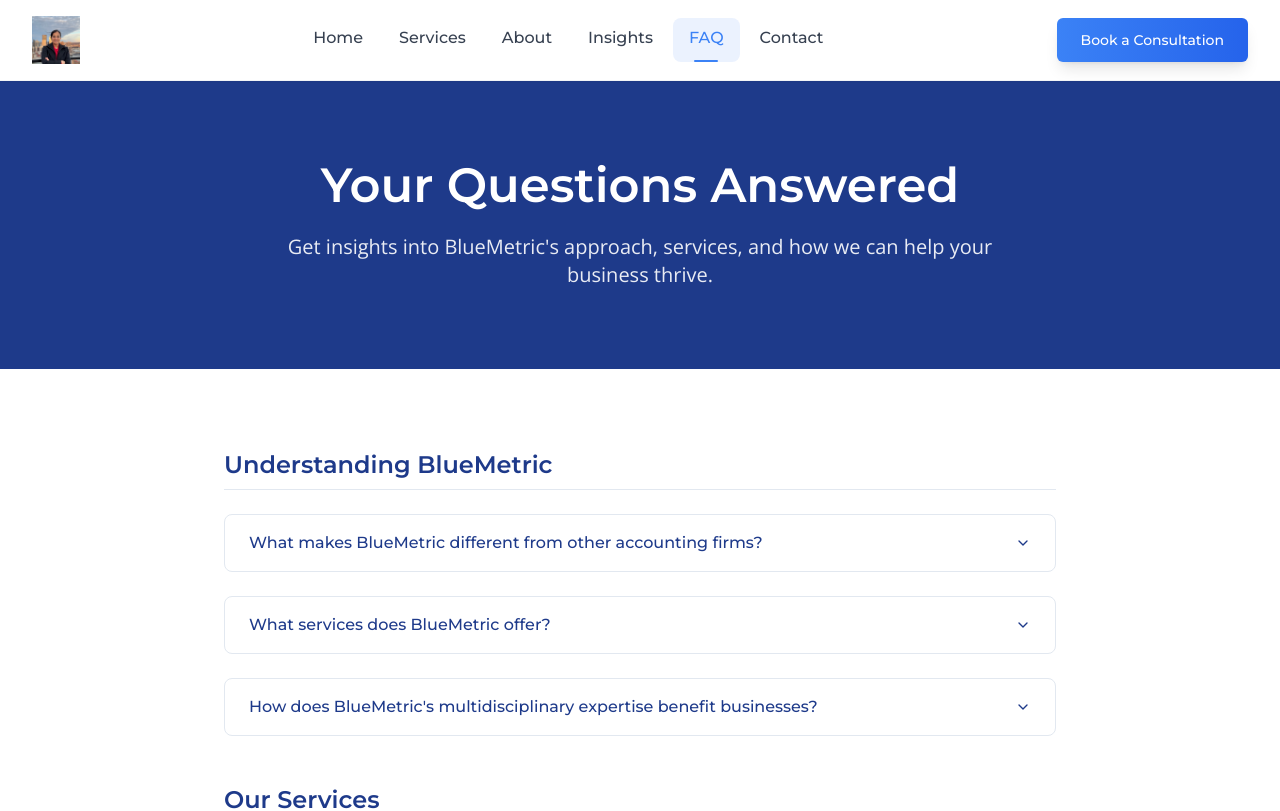
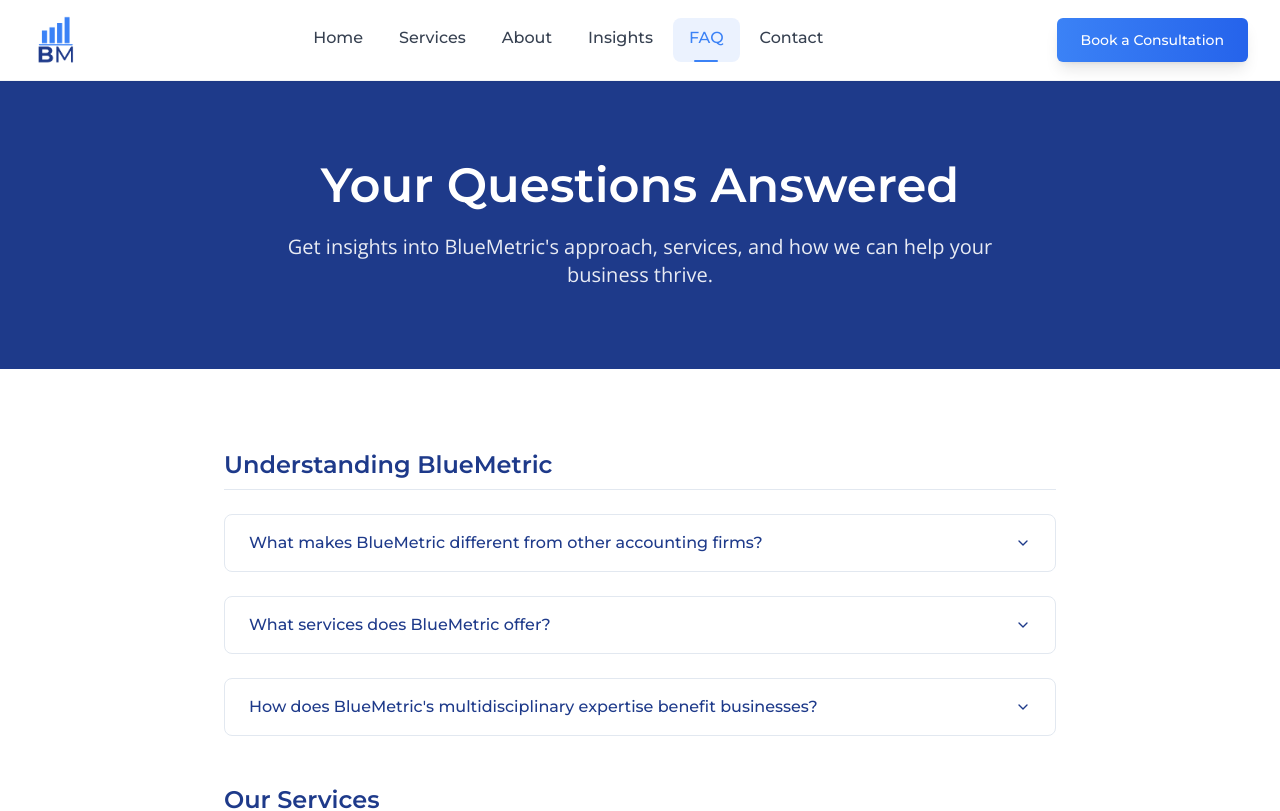
Before and after one commit to surbhispeaks/bluemetric-growth-vision, a React (Vite) app: page /faq in a window 1280 px wide. Shown: the top 811 px of the page. Built offline with nearby package versions, Linux system fonts and the light colour scheme.

Commit message:
Fix: Use BlueMetric logo in navbar
Replaces the founder's picture with the BlueMetric logo in the navigation bar.

```diff
--- a/src/components/layout/Navbar.tsx
+++ b/src/components/layout/Navbar.tsx
@@ -42,7 +42,7 @@ const Navbar = () => {
         <div className="flex items-center justify-between">
           <Link to="/" className="flex items-center group">
             <img
-              src="/lovable-uploads/f343346b-18d3-456a-b2e4-5d3ba3020363.png"
+              src="/lovable-uploads/25b3be35-6752-421a-945e-760affb75f74.png"
               alt="BlueMetric Logo"
               className="h-10 md:h-12 transition-transform duration-300 group-hover:scale-105"
             />
```
